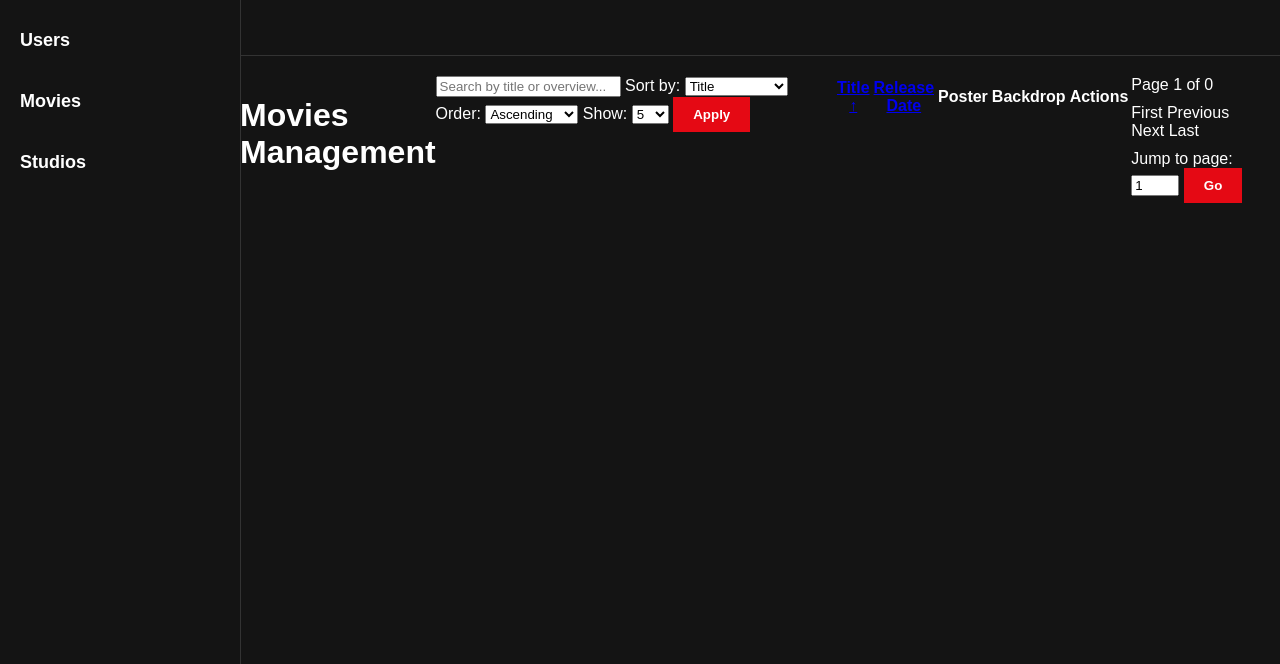
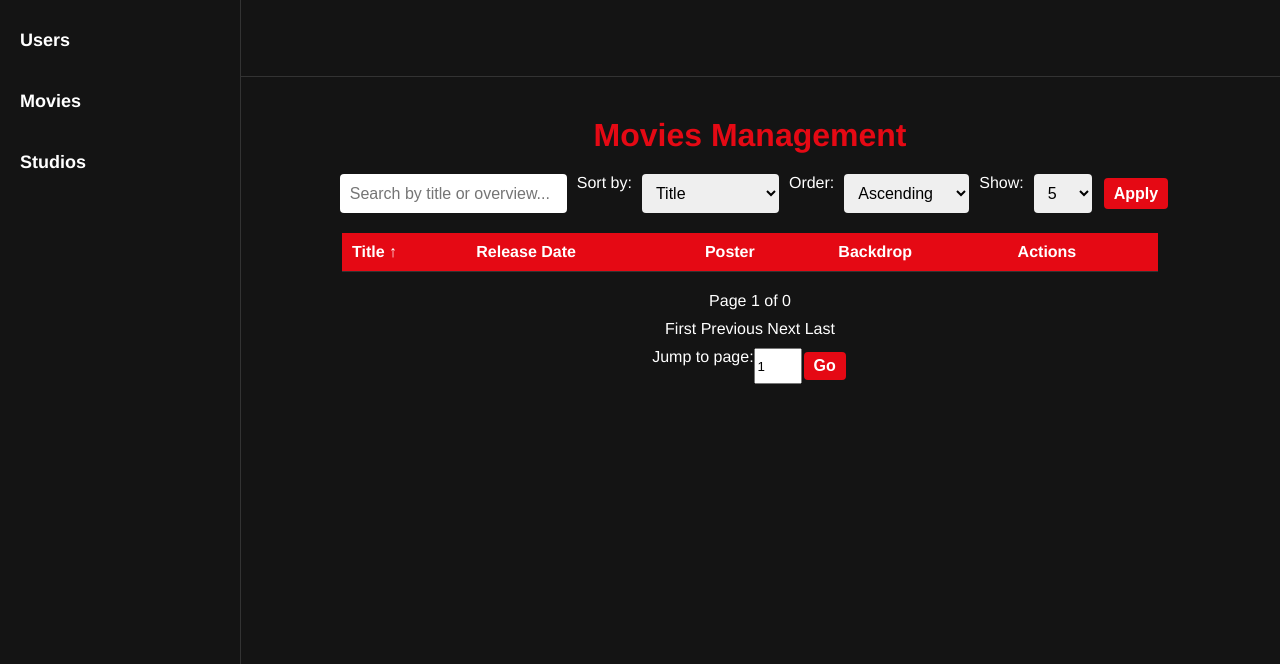
Before and after one commit to dan24-T/Movie-Recommendation-and-Rating-System, a Flask app: page /admin/movies/ in a window 1280 px wide. Shown: the top 664 px of the page. Run offline with Flask 3, Linux system fonts and the light colour scheme; the visitor is signed in with stand-in values (Sample User, id 1); data that the repository does not hold is empty.

Commit message:
new changes

```diff
--- a/templates/admins/movies.html
+++ b/templates/admins/movies.html
@@ -2,6 +2,9 @@
 
 {% block head %}
 <title>Sign Up</title>
+{% endblock %}
+
+{% block content %}
 <style>
     /* CSS for Netflix-like Look */
 
@@ -83,7 +86,7 @@ a:hover {
 }
 
 form {
-    display: inline-block;
+    display: flex;
 }
 
 form button {
@@ -126,9 +129,7 @@ form button:hover {
 }
 
 </style>
-{% endblock %}
 
-{% block content %}
 <h1>Movies Management</h1>
 
 <!-- Search and Filter Form -->
@@ -193,7 +194,6 @@ form button:hover {
             <td><img src="https://image.tmdb.org/t/p/w92/{{ movie['poster_path'] }}" alt="Poster"></td>
             <td><img src="https://image.tmdb.org/t/p/w92/{{ movie['backdrop_path'] }}" alt="Backdrop"></td>
             <td>
-                <a href="{{ url_for('studio.edit_movie', movie_id=movie['id']) }}">Edit</a>
                 <form method="POST" action="{{ url_for('admin.delete_movie', movie_id=movie['id']) }}" style="display:inline;">
                     <button type="submit" onclick="return confirm('Are you sure you want to delete this movie?')">Delete</button>
                 </form>
@@ -207,14 +207,15 @@ form button:hover {
 <!-- Pagination Controls -->
 <!-- Pagination Controls -->
 <div>
-    <span>Page {{ page }} of {{ total_pages }}</span>
-    <div style="margin-top: 10px;">
+    <span style="display: flex; justify-content: center;">Page {{ page }} of {{ total_pages }}</span>
+    <div style="margin-top: 10px; display: flex; justify-content: center;">
         <!-- First and Previous buttons -->
         {% if page > 1 %}
             <a href="{{ url_for('admin.admin_movies', sort_by=sort_by, sort_order=sort_order, search=search_query, per_page=per_page, page=1) }}">First</a>
             <a href="{{ url_for('admin.admin_movies', sort_by=sort_by, sort_order=sort_order, search=search_query, per_page=per_page, page=page-1) }}">Previous</a>
         {% else %}
             <span>First</span>
+            &nbsp
             <span>Previous</span>
         {% endif %}
 
@@ -224,9 +225,13 @@ form button:hover {
 
         {% for p in range(start_page, end_page + 1) %}
             {% if p == page %}
+                &nbsp
                 <strong>{{ p }}</strong>
+                &nbsp
             {% else %}
+                &nbsp
                 <a href="{{ url_for('admin.admin_movies', sort_by=sort_by, sort_order=sort_order, search=search_query, per_page=per_page, page=p) }}">{{ p }}</a>
+                &nbsp
             {% endif %}
         {% endfor %}
 
@@ -235,7 +240,9 @@ form button:hover {
             <a href="{{ url_for('admin.admin_movies', sort_by=sort_by, sort_order=sort_order, search=search_query, per_page=per_page, page=page+1) }}">Next</a>
             <a href="{{ url_for('admin.admin_movies', sort_by=sort_by, sort_order=sort_order, search=search_query, per_page=per_page, page=total_pages) }}">Last</a>
         {% else %}
+            &nbsp
             <span>Next</span>
+            &nbsp
             <span>Last</span>
         {% endif %}
     </div>
--- a/templates/admins/sidebar.html
+++ b/templates/admins/sidebar.html
@@ -65,10 +65,6 @@ form button:hover {
 }
 
 /* Sidebar styles */
-main {
-    display: flex;
-}
-
 nav {
     display: flex;
     flex-direction: column;
```
